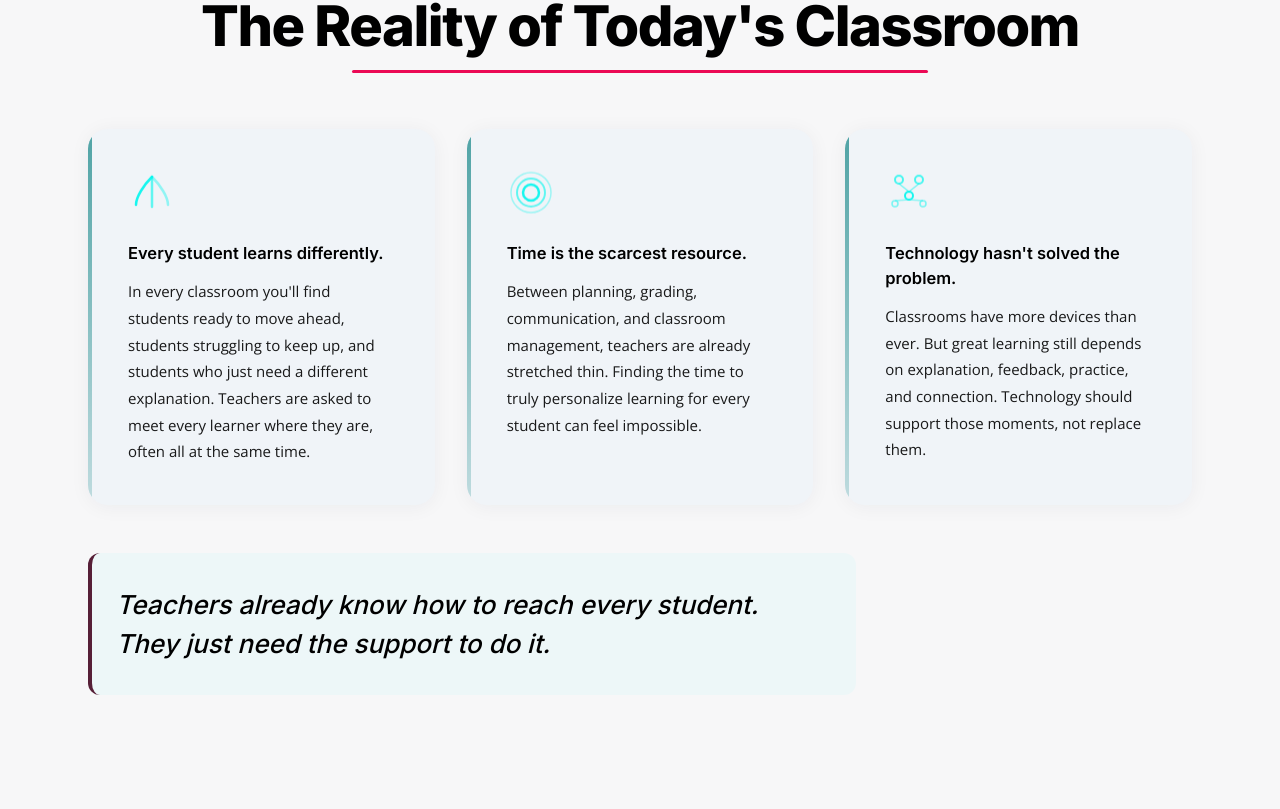
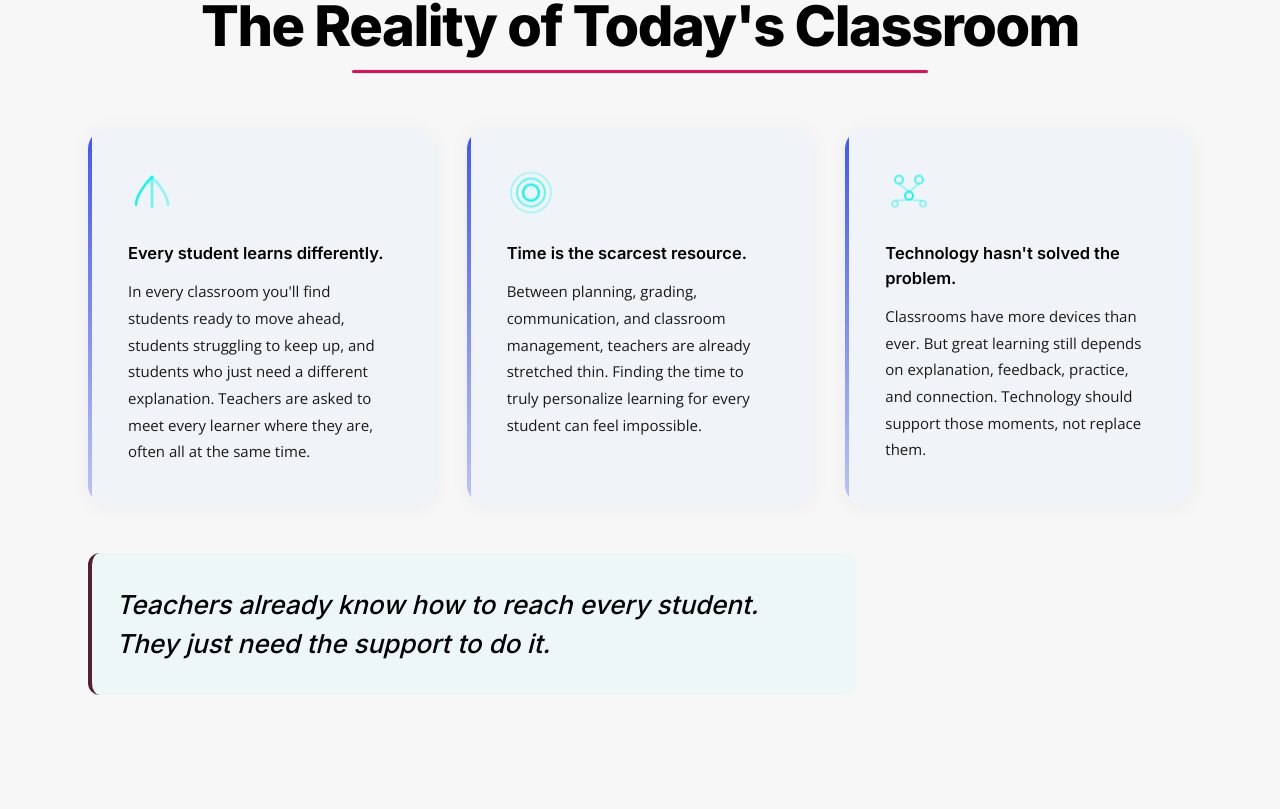
Before and after one commit to intellectualcreations/teachinglabs-marketing, a Next.js app: page / in a window 1280 px wide. Shown: the part 1011-1820 px from the top of the page. Built offline with nearby package versions, Linux system fonts and the light colour scheme.

Commit message:
fix: card accent left border → indigo gradient

```diff
--- a/app/globals.css
+++ b/app/globals.css
@@ -258,7 +258,7 @@ h1, h2, h3, h4, h5, h6 {
   top: 0;
   bottom: 0;
   width: 4px;
-  background: linear-gradient(180deg, #4FA3A5, rgba(79, 163, 165, 0.3));
+  background: linear-gradient(180deg, #4056F4, rgba(64, 86, 244, 0.3));
   border-radius: 20px 0 0 20px;
 }
 
```
